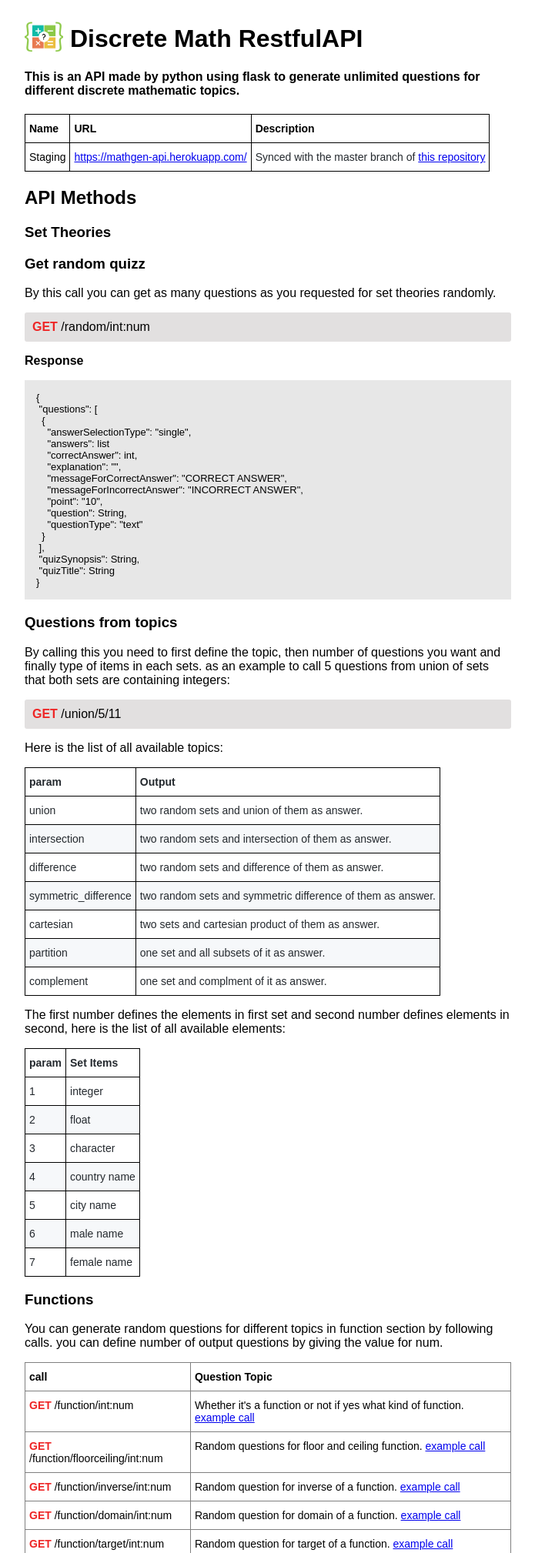
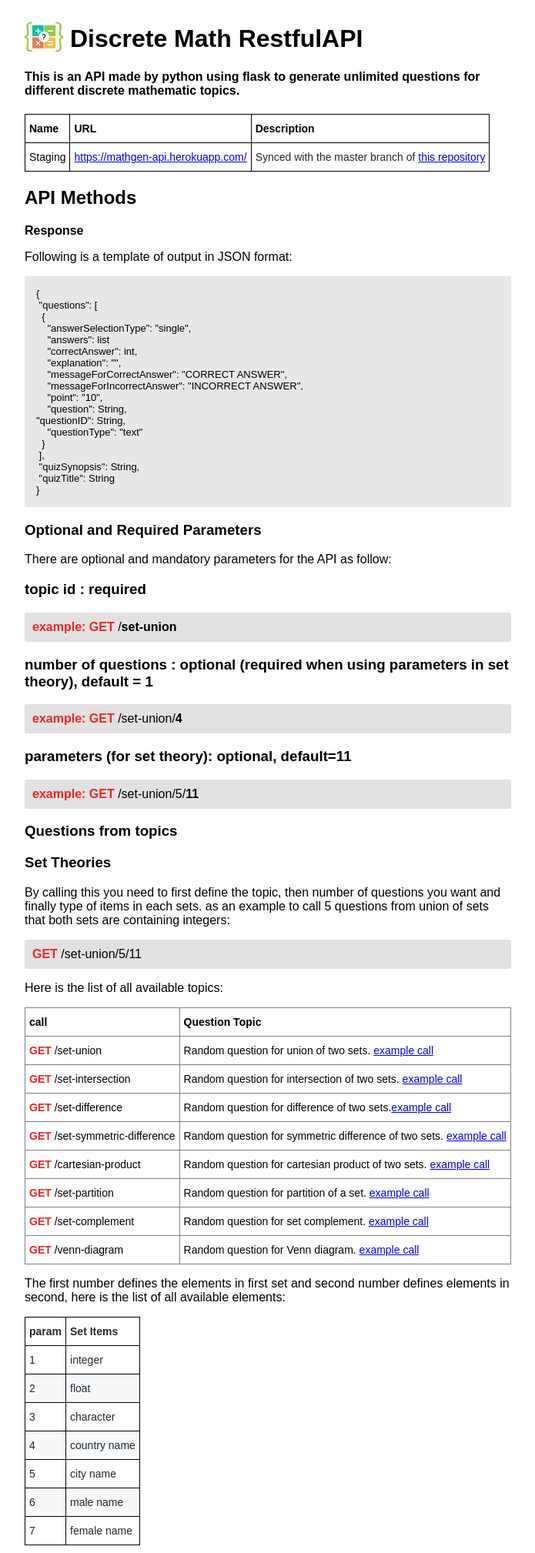
Before and after one commit to SalarHoushvand/discrete-math-restfulAPI, a Flask app: page / in a window 1280 px wide. Shown: the top 2018 px of the page at 77% size, without its empty margins (26-721 px from the left). Run offline with Flask 2, Linux system fonts and the light colour scheme.

Commit message:
updated documentations

```diff
--- a/app.py
+++ b/app.py
@@ -292,15 +292,16 @@ def function_target(num):
 
 # ---------- Probabilities ----------
 
-@app.route('/probability/event/<int:num>', methods=['GET'])
-def event_probability(num):
+@app.route('/probability-event', defaults={'num': 1}, methods=['GET'])
+@app.route('/probability-event/<int:num>', methods=['GET'])
+def probability_event(num):
     questions = []
 
     for i in range(num):
         question_list = [functions.event_probability_1(), functions.event_probability_2(),
                          functions.event_probability_3()]
         questions.append(random.choice(question_list))
-    return jsonify(js.json_maker('probability of an event', questions))
+    return jsonify(js.json_maker('probability-event', questions))
 
 
 @app.route('/probability/permutation/<int:num>', methods=['GET'])
@@ -481,6 +482,36 @@ def topics():
     return jsonify(topics)
 
 
+@app.errorhandler(404)
+def not_found(e):
+    error_msg = {
+                 "error": "404",
+                 "message": "The requested resource does not exist.",
+                "detail": " Ensure that the URL you are using is correct."
+                 }
+    return jsonify(error_msg), 404
+
+
+@app.errorhandler(500)
+def server_error(e):
+    error_msg = {
+        "error": "500",
+        "message": "A generic error occurred on the server.",
+        "detail": "please try again later."
+    }
+    return jsonify(error_msg), 500
+
+
+@app.errorhandler(405)
+def server_error(e):
+    error_msg = {
+        "error": "405",
+        "message": "Method not allowed.",
+        "detail": "You requested a method that is not allowed by server."
+    }
+    return jsonify(error_msg), 405
+
+
 # ---------- App Run ----------
 if __name__ == '__main__':
     app.run(debug=True)
--- a/templates/index.html
+++ b/templates/index.html
@@ -44,18 +44,14 @@
     <h2>API Methods
     </h2>
 
-    <h3>Set Theories
-    </h3>
 
-    <h3>Get random quizz
-    </h3>
 
-    <p>By this call you can get as many questions as you requested for set theories randomly.
-    </p>
-
-    <p style="background-color: rgb(226, 224, 224); padding:10px; border-radius: 3px;"><b style="color: rgb(238, 38, 38); ">GET</b> /random/int:num</int:num></p>
 
     <p><b>Response</b></p>
+
+        <p>
+            Following is a template of output in JSON format:
+        </p>
     <div style="background-color:rgb(231, 231, 231); font-size: small; padding:15px ;">
         {<br>
             &nbsp;"questions": [<br>
@@ -68,6 +64,7 @@
                 &nbsp;&nbsp;&nbsp;&nbsp;"messageForIncorrectAnswer": "INCORRECT ANSWER",<br>
                 &nbsp;&nbsp;&nbsp;&nbsp;"point": "10",<br>
                 &nbsp;&nbsp;&nbsp;&nbsp;"question": String,<br>
+                    "questionID": String,<br>
                 &nbsp;&nbsp;&nbsp;&nbsp;"questionType": "text"<br>
                 &nbsp;&nbsp;}<br>
                 &nbsp;],<br>
@@ -76,15 +73,37 @@
             }<br>
     </div>
 
+        <h3>Optional and Required Parameters
+    </h3>
+        <p>There are optional and mandatory parameters for the API as follow:</p>
+        <h3>topic id : required</h3>
+        <p style="background-color: rgb(226, 224, 224); padding:10px; border-radius: 3px;"><b style="color: rgb(238, 38, 38); ">example: GET</b> /<b>set-union</b></p>
+
+
+        <h3>number of questions : optional (required when using parameters in set theory), default = 1</h3>
+        <p style="background-color: rgb(226, 224, 224); padding:10px; border-radius: 3px;"><b style="color: rgb(238, 38, 38); ">example: GET</b> /set-union/<b>4</b></p>
+
+
+        <h3>parameters (for set theory): optional, default=11</h3>
+        <p style="background-color: rgb(226, 224, 224); padding:10px; border-radius: 3px;"><b style="color: rgb(238, 38, 38); ">example: GET</b> /set-union/5/<b>11</b></p>
+
+
+
 
     <h3>Questions from topics
     </h3>
 
-    <p>By calling this you need to first define the topic, then number of questions you want and finally
+
+
+
+        <h3>Set Theories
+    </h3>
+
+            <p>By calling this you need to first define the topic, then number of questions you want and finally
         type of items in each sets. as an example to call 5 questions from union of sets that both sets are containing integers:
     </p>
 
-    <p style="background-color: rgb(226, 224, 224); padding:10px; border-radius: 3px;"><b style="color: rgb(238, 38, 38); ">GET</b> /union/5/11</int:num></p>
+    <p style="background-color: rgb(226, 224, 224); padding:10px; border-radius: 3px;"><b style="color: rgb(238, 38, 38); ">GET</b> /set-union/5/11</int:num></p>
 
     <p>Here is the list of all available topics:
     </p>
@@ -102,44 +121,51 @@
         .tg .tg-1zn6{background-color:#FFF;color:#24292E;
           text-align:left;vertical-align:middle}
         </style>
-        <table class="tg">
+
+
+ <table class="tg">
         <thead>
           <tr>
-            <th class="tg-bznl"><span style="font-weight:600">param</span></th>
-            <th class="tg-bznl"><span style="font-weight:600">Output</span></th>
+            <th class="tg-0pky"><b>call</b></th>
+            <th class="tg-0pky"><b>Question Topic</b></th>
           </tr>
         </thead>
         <tbody>
           <tr>
-            <td class="tg-1zn6">union</td>
-            <td class="tg-1zn6">two random sets and union of them as answer.</td>
+            <td class="tg-0pky"><b style="color: rgb(238, 38, 38);">GET</b> /set-union </td>
+            <td class="tg-0pky">Random question for union of two sets. <a href="https://mathgen-api.herokuapp.com/set-union">example call</a><br></td>
           </tr>
           <tr>
-            <td class="tg-plyd">intersection</td>
-            <td class="tg-plyd">two random sets and intersection of them as answer.</td>
+            <td class="tg-0pky"><b style="color: rgb(238, 38, 38);">GET</b> /set-intersection</td>
+            <td class="tg-0pky">Random question for intersection of two sets. <a href="https://mathgen-api.herokuapp.com/set-intersection">example call</a></td>
           </tr>
           <tr>
-            <td class="tg-1zn6">difference</td>
-            <td class="tg-1zn6">two random sets and difference of them as answer.</td>
+            <td class="tg-0pky"><b style="color: rgb(238, 38, 38);">GET</b> /set-difference	</td>
+            <td class="tg-0pky">Random question for difference of two sets.<a href="https://mathgen-api.herokuapp.com/set-difference">example call</a></td>
           </tr>
           <tr>
-            <td class="tg-plyd">symmetric_difference</td>
-            <td class="tg-plyd">two random sets and symmetric difference of them as answer.</td>
+            <td class="tg-0pky"><b style="color: rgb(238, 38, 38);">GET</b> /set-symmetric-difference	</td>
+            <td class="tg-0pky">Random question for symmetric difference of two sets. <a href="https://mathgen-api.herokuapp.com/set-symmetric-difference">example call</a></td>
           </tr>
           <tr>
-            <td class="tg-1zn6">cartesian</td>
-            <td class="tg-1zn6">two sets and cartesian product of them as answer.</td>
+            <td class="tg-0pky"><b style="color: rgb(238, 38, 38);">GET</b> /cartesian-product	</td>
+            <td class="tg-0pky">Random question for cartesian product of two sets. <a href="https://mathgen-api.herokuapp.com/function-domain">example call</a></td>
           </tr>
           <tr>
-            <td class="tg-plyd">partition</td>
-            <td class="tg-plyd">one set and all subsets of it as answer.</td>
+            <td class="tg-0pky"><b style="color: rgb(238, 38, 38);">GET</b> /set-partition	</td>
+            <td class="tg-0pky">Random question for partition of a set. <a href="https://mathgen-api.herokuapp.com/set-partition">example call</a></td>
           </tr>
-          <tr>
-            <td class="tg-1zn6">complement</td>
-            <td class="tg-1zn6">one set and complment of it as answer.</td>
+         <tr>
+            <td class="tg-0pky"><b style="color: rgb(238, 38, 38);">GET</b> /set-complement		</td>
+            <td class="tg-0pky">Random question for set complement. <a href="https://mathgen-api.herokuapp.com/set-complement">example call</a></td>
+          </tr>
+         <tr>
+            <td class="tg-0pky"><b style="color: rgb(238, 38, 38);">GET</b> /venn-diagram		</td>
+            <td class="tg-0pky">Random question for Venn diagram. <a href="https://mathgen-api.herokuapp.com/venn-diagram">example call</a></td>
           </tr>
         </tbody>
         </table>
+
 
         <p>The first number defines the elements in
             first set and second number defines elements in second, here is the list of all available elements:</p>
@@ -197,6 +223,15 @@
                 </table>
 
 
+         <h3>Get random quiz for set theory
+    </h3>
+
+    <p>By this call you can get as many questions as you requested for set theories randomly.
+    </p>
+
+    <p style="background-color: rgb(226, 224, 224); padding:10px; border-radius: 3px;"><b style="color: rgb(238, 38, 38); ">GET</b> /random/int:num</int:num></p>
+
+
     <h3>Functions</h3>
 
     <p> You can generate random questions for different topics in function section by following calls. you can define number of output questions
@@ -219,24 +254,28 @@
         </thead>
         <tbody>
           <tr>
-            <td class="tg-0pky"><b style="color: rgb(238, 38, 38);">GET</b> /function/int:num </td>
-            <td class="tg-0pky">Whether it's a function or not if yes what kind of function. <a href="https://mathgen-api.herokuapp.com/function/1">example call</a><br></td>
+            <td class="tg-0pky"><b style="color: rgb(238, 38, 38);">GET</b> /function-definition </td>
+            <td class="tg-0pky">Random question for function definition. <a href="https://mathgen-api.herokuapp.com/function-definition">example call</a><br></td>
           </tr>
           <tr>
-            <td class="tg-0pky"><b style="color: rgb(238, 38, 38);">GET</b> /function/floorceiling/int:num</td>
-            <td class="tg-0pky">Random questions for floor and ceiling function. <a href="https://mathgen-api.herokuapp.com/function/floorceiling/1">example call</a></td>
+            <td class="tg-0pky"><b style="color: rgb(238, 38, 38);">GET</b> /floor-function</td>
+            <td class="tg-0pky">Random question for floor function. <a href="https://mathgen-api.herokuapp.com/floor-function">example call</a></td>
           </tr>
           <tr>
-            <td class="tg-0pky"><b style="color: rgb(238, 38, 38);">GET</b> /function/inverse/int:num</td>
-            <td class="tg-0pky">Random question for inverse of a function. <a href="https://mathgen-api.herokuapp.com/function/inverse/1">example call</a></td>
+            <td class="tg-0pky"><b style="color: rgb(238, 38, 38);">GET</b> /ceiling-function</td>
+            <td class="tg-0pky">Random question for ceiling function. <a href="https://mathgen-api.herokuapp.com/ceiling-function">example call</a></td>
           </tr>
           <tr>
-            <td class="tg-0pky"><b style="color: rgb(238, 38, 38);">GET</b> /function/domain/int:num</td>
-            <td class="tg-0pky">Random question for domain of a function. <a href="https://mathgen-api.herokuapp.com/function/domain/1">example call</a></td>
+            <td class="tg-0pky"><b style="color: rgb(238, 38, 38);">GET</b> /inverse-function</td>
+            <td class="tg-0pky">Random question for inverse of a function. <a href="https://mathgen-api.herokuapp.com/inverse-function">example call</a></td>
           </tr>
           <tr>
-            <td class="tg-0pky"><b style="color: rgb(238, 38, 38);">GET</b> /function/target/int:num</td>
-            <td class="tg-0pky">Random question for target of a function. <a href="https://mathgen-api.herokuapp.com/function/target/1">example call</a></td>
+            <td class="tg-0pky"><b style="color: rgb(238, 38, 38);">GET</b> /function-domain</td>
+            <td class="tg-0pky">Random question for domain of a function. <a href="https://mathgen-api.herokuapp.com/function-domain">example call</a></td>
+          </tr>
+          <tr>
+            <td class="tg-0pky"><b style="color: rgb(238, 38, 38);">GET</b> /function-target</td>
+            <td class="tg-0pky">Random question for target of a function. <a href="https://mathgen-api.herokuapp.com/function-target">example call</a></td>
           </tr>
         </tbody>
         </table>
--- a/venn_diagram.py
+++ b/venn_diagram.py
@@ -39,4 +39,4 @@ def ven2( set1={1,2,3,4,5},  set2={1,2,3,4,5}):
 
     return img
 
-#print (ven2())
+print (ven2({1,2,3},{2,3,4}))
```
Also changed, not shown: test.py (added, +38 -0 lines), figure.png.
